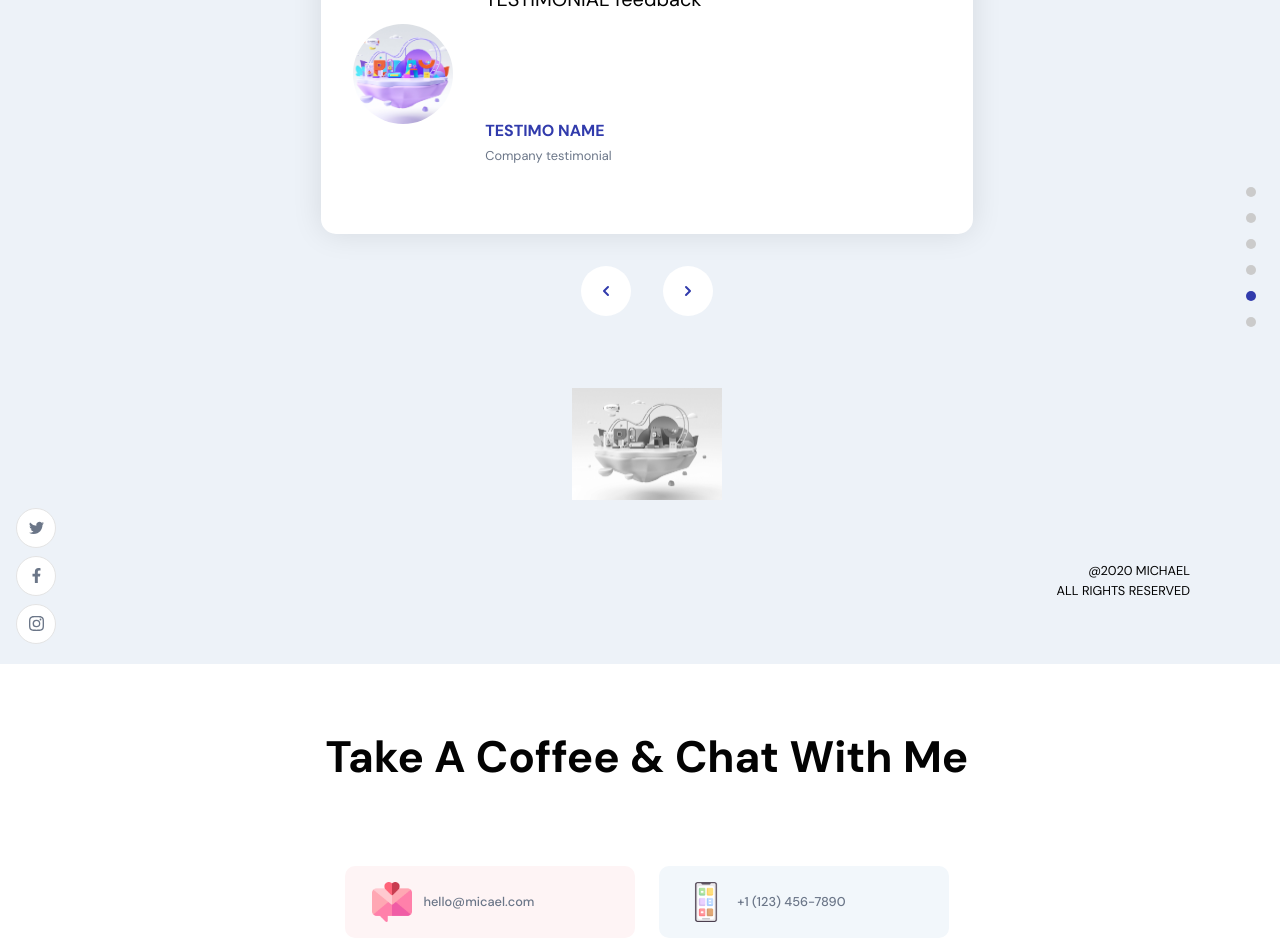
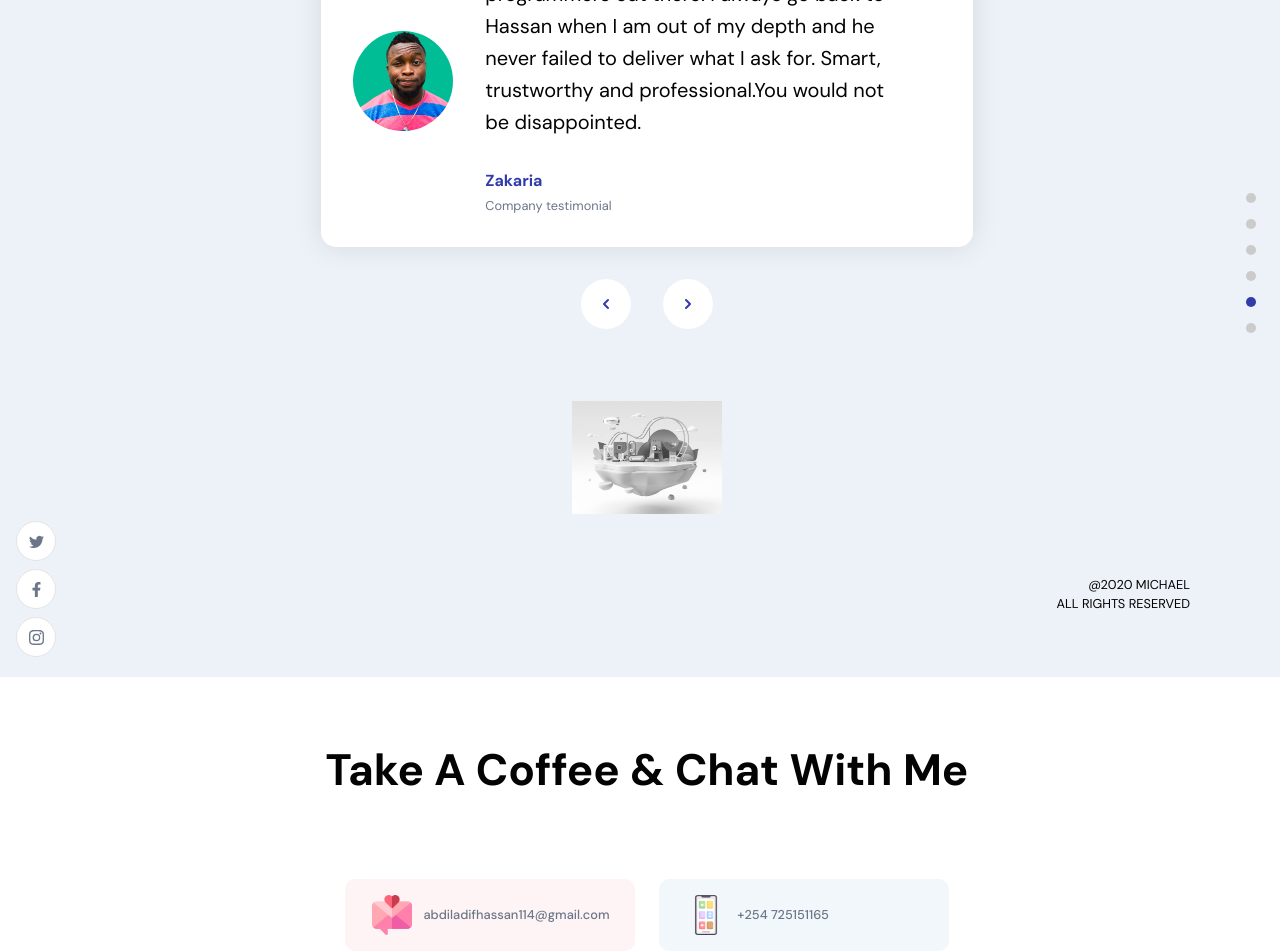
Before and after one commit to Hassan-jr/Portfolio-2, a React (Create React App) app: page / in a window 1280 px wide. Shown: the part 3800-4752 px from the top of the page. Built offline with nearby package versions, Linux system fonts and the light colour scheme.

Commit message:
testmonial

```diff
--- a/src/container/Data.js
+++ b/src/container/Data.js
@@ -46,9 +46,9 @@ const experiences = [
 
 const testimonials = [
   {
-    imgurl: images.about01,
-    name: 'TESTIMO NAME',
-    feedback: 'TESTIMONIAL feedback',
+    imgurl: images.pro1,
+    name: 'Zakaria',
+    feedback: 'Without doubt one of the most talented programmers out there.  I always go back to Hassan when I am out of my depth and he never failed to deliver what I ask for.   Smart, trustworthy and professional.You would not be disappointed.',
     company: 'Company testimonial',
   },
 ];
--- a/src/container/Footer/Footer.jsx
+++ b/src/container/Footer/Footer.jsx
@@ -42,11 +42,11 @@ const Footer = () => {
       <div className="app__footer-cards">
         <div className="app__footer-card ">
           <img src={images.email} alt="email" />
-          <a href="mailto:hello@micael.com" className="p-text">hello@micael.com</a>
+          <a href="mailto:hello@micael.com" className="p-text">abdiladifhassan114@gmail.com</a>
         </div>
         <div className="app__footer-card">
           <img src={images.mobile} alt="phone" />
-          <a href="tel:+1 (123) 456-7890" className="p-text">+1 (123) 456-7890</a>
+          <a href="tel:+1 (123) 456-7890" className="p-text">+254 725151165</a>
         </div>
       </div>
       {!isFormSubmitted ? (
```
